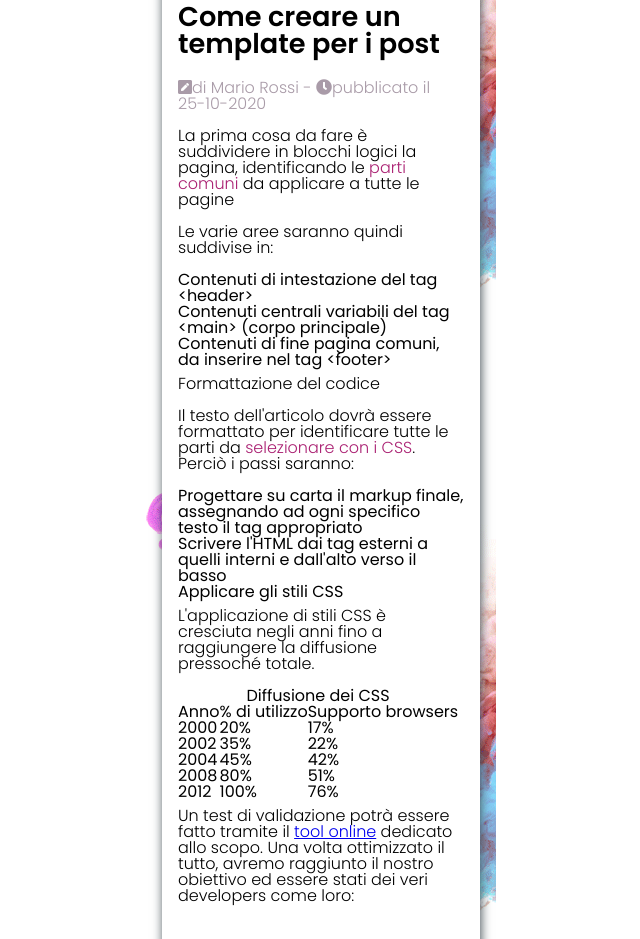
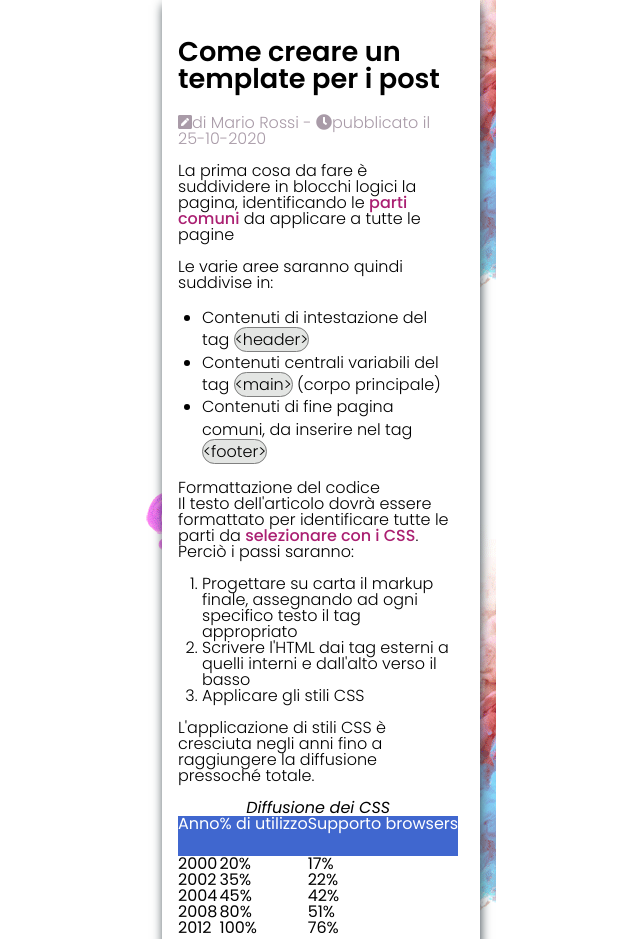
Before and after one commit to Vals098/U1-W1-D4, a plain HTML site: page FE-S1-L4-Esercizio/index.html in a window 1280 px wide. Shown: the part 336-1275 px from the top of the page, without its empty margins (319-959 px from the left). Drawn offline with Linux system fonts and the light colour scheme; grey boxes are pictures that could not be loaded.

Commit message:
update css and html

```diff
--- a/FE-S1-L4-Esercizio/assets/css/style.css
+++ b/FE-S1-L4-Esercizio/assets/css/style.css
@@ -11,7 +11,7 @@ body {
   background-image: url(../img/sfondo.png);
 }
 
-h1{
+h1 {
   font-size: 1.7em;
   font-weight: 600;
   margin-top: 0.8em;
@@ -20,15 +20,13 @@ h1{
   margin-left: 0;
 }
 
-h2{
-    font-size: 1.5em;
-}
-
-li{
+li {
   font-size: 1em;
 }
 
-p{
+p,
+ul,
+ol {
   font-size: 1em;
   font-weight: 300;
   margin-top: 0.5em;
@@ -36,18 +34,19 @@ p{
   margin-right: 0.5em;
 }
 
-p strong{
+p strong {
   color: #aa2072;
+  font-weight: 500;
 }
 
 /* HEADER */
-header{
+header {
   margin: 1em;
-    background-image: linear-gradient(to bottom,#0099c0,#006888);
+  background-image: linear-gradient(to bottom, #0099c0, #006888);
   color: white;
   text-align: center;
   padding: 40px 20px;
-    box-shadow: 1px 5px 10px #434f55 ;
+  box-shadow: 1px 5px 10px #434f55;
 }
 
 header a {
@@ -66,17 +65,33 @@ header p {
 }
 
 /* MAIN */
-main{
+main {
   margin: 0% 1em;
   background-color: white;
-    box-shadow: 1px 5px 10px #434f55 ;
+  box-shadow: 1px 5px 10px #434f55;
 }
 
-.video{
+ul {
+  list-style-type: disc;
+  padding-left: 1.5em;
+  line-height: 1.4;
+}
 
+ul span {
+  background-color: #e3e5e3;
+  border-radius: 20px;
+  border: 1px solid grey;
+}
+
+ol {
+  list-style-type: decimal;
+  padding-left: 1.5em;
+}
+
+.video {
 }
 /* ELEMENTI NEL MAIN - ARTICLE */
-article{
+article {
   padding: 1em;
 }
 
@@ -85,14 +100,27 @@ article{
 }
 
 /* TABELLE */
+table {
+}
+
+caption {
+  font-style: italic;
+  font-weight: 400;
+}
+
+thead {
+  background-color: #4067cf;
+  color: white;
+  height: 40px;
+}
 
 /* FORM */
 
 /* ELEMENTI NELL' ASIDE */
 
 /* FOOTER */
-footer{
+footer {
   margin: 1em;
-    background-image: linear-gradient(to bottom,#045267,#333235);
-    box-shadow: 1px 5px 10px #434f55 ;
+  background-image: linear-gradient(to bottom, #045267, #333235);
+  box-shadow: 1px 5px 10px #434f55;
 }
--- a/FE-S1-L4-Esercizio/index.html
+++ b/FE-S1-L4-Esercizio/index.html
@@ -40,19 +40,18 @@
           <p>Le varie aree saranno quindi suddivise in:</p>
           <ul>
             <li>
-              Contenuti di intestazione del tag <code>&lt;header&gt;</code>
+              Contenuti di intestazione del tag <span>&lt;header&gt;</span>
             </li>
             <li>
               Contenuti centrali variabili del tag
-              <code>&lt;main&gt;</code> (corpo principale)
+              <span>&lt;main&gt;</span> (corpo principale)
             </li>
             <li>
               Contenuti di fine pagina comuni, da inserire nel tag
-              <code>&lt;footer&gt;</code>
+              <span>&lt;footer&gt;</span>
             </li>
           </ul>
-          <p>Formattazione del codice</p>
-          <p>
+          <p>Formattazione del codice <br>
             Il testo dell'articolo dovrà essere formattato per identificare
             tutte le parti da <strong>selezionare con i CSS</strong>. Perciò i
             passi saranno:
```
Lines whose indentation alone changed are shown as unchanged.
